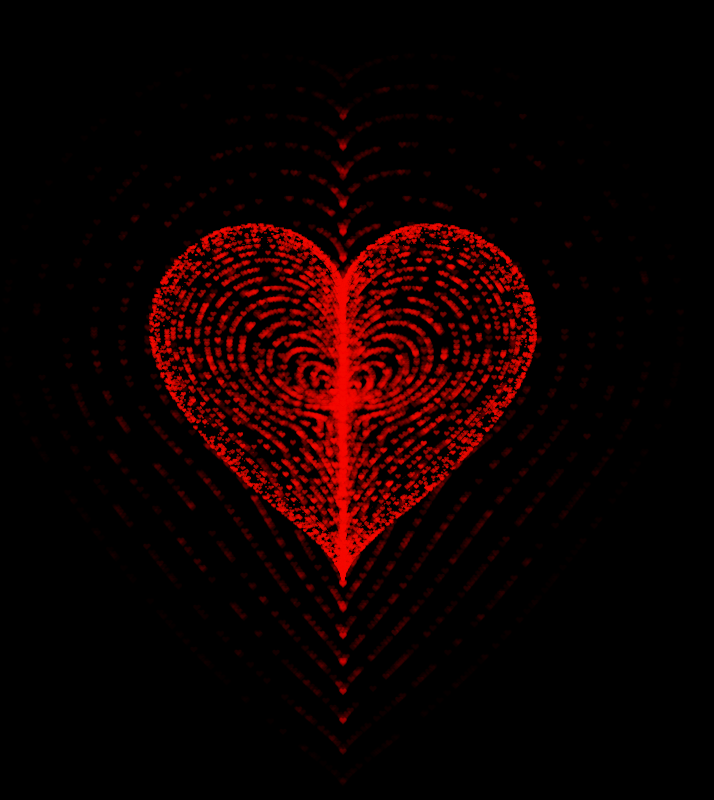
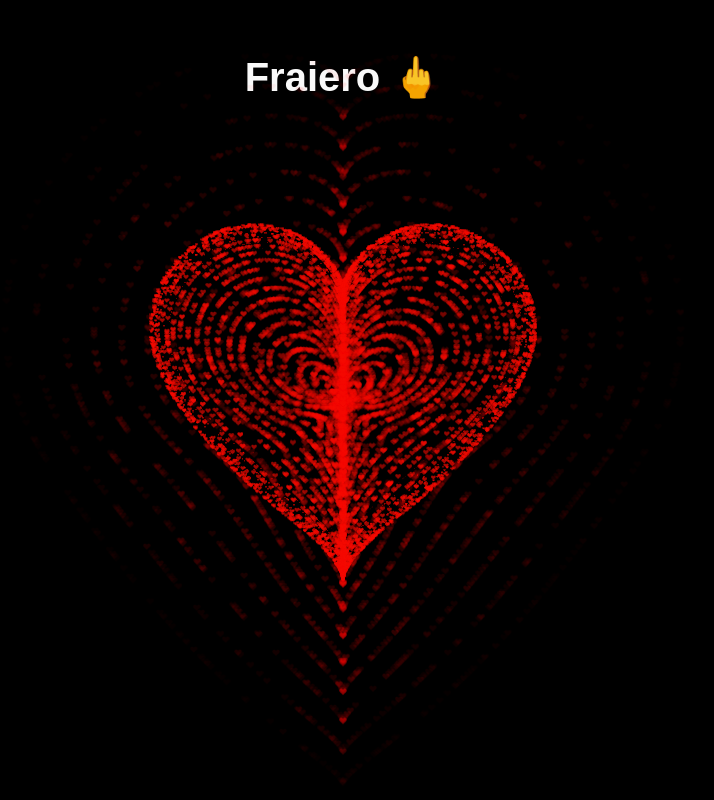
Before and after one commit to xD4n05/inima, a plain HTML site: page index.html in a window 1280 px wide. Shown: the whole page, without its empty margins (297-1011 px from the left). Drawn offline with Linux system fonts and the light colour scheme; animation ran at ten frames a second.

Commit message:
Update index.html
Added text rendering to the canvas for displaying 'Fraiero 🖕'.

```diff
--- a/index.html
+++ b/index.html
@@ -241,6 +241,37 @@
         particles.update(deltaTime);
         particles.draw(context, image);
       }
+      function render() {
+  requestAnimationFrame(render);
+  var newTime = new Date().getTime() / 1000,
+      deltaTime = newTime - (time || newTime);
+  time = newTime;
+
+  context.clearRect(0, 0, canvas.width, canvas.height);
+
+  context.save();
+  context.fillStyle = "#ffffff";
+  context.font = "bold 40px Arial";
+  context.textAlign = "center";
+  context.textBaseline = "top";
+  context.fillText("Fraiero 🖕", canvas.width / 2, 60);
+  context.restore();
+
+  var amount = particleRate * deltaTime;
+  for (var i = 0; i < amount; i++) {
+    var pos = pointOnHeart(Math.PI - 2 * Math.PI * Math.random());
+    var dir = pos.clone().length(settings.particles.velocity);
+    particles.add(
+      canvas.width / 2 + pos.x,
+      canvas.height / 2 - pos.y,
+      dir.x,
+      -dir.y
+    );
+  }
+
+  particles.update(deltaTime);
+  particles.draw(context, image);
+}
       function onResize() {
         canvas.width = canvas.clientWidth;
         canvas.height = canvas.clientHeight;
```
